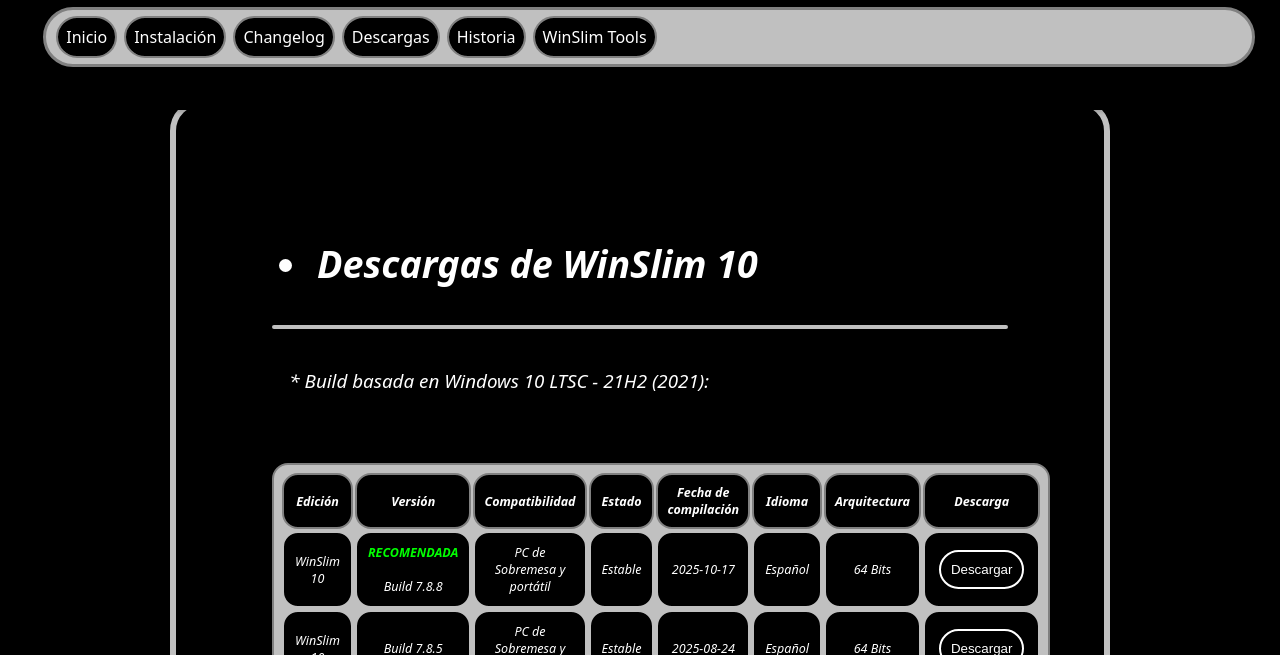
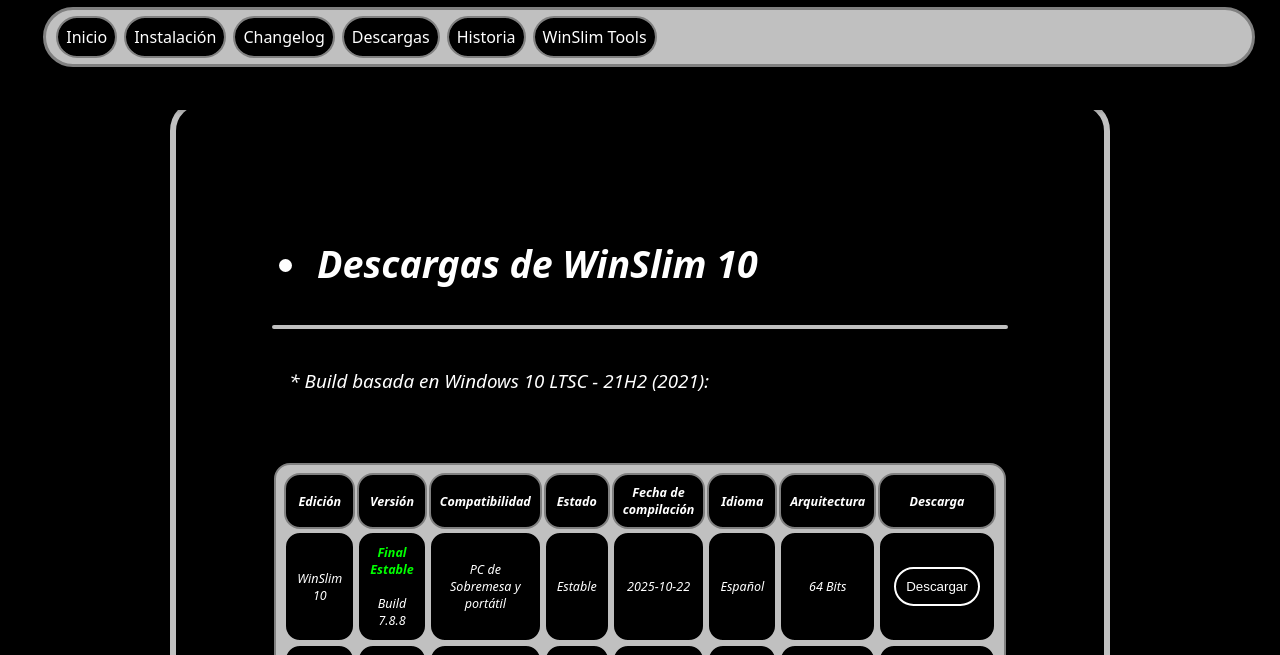
Before and after one commit to Christianlg97/WinSlim-project, a plain HTML site: page WinSlimDownloadsES.html in a window 1280 px wide. Shown: the part 145-800 px from the top of the page. Drawn offline with Linux system fonts and the light colour scheme.

Commit message:
Update WinSlimDownloadsES.html

```diff
--- a/WinSlimDownloadsES.html
+++ b/WinSlimDownloadsES.html
@@ -78,10 +78,10 @@
                         </tr>
                         <tr>
                             <td>WinSlim 10</td>
-                            <td><strong style="color: lime;">RECOMENDADA</strong><br><br>Build 7.8.8</td>
+                            <td><strong style="color: lime;">Final Estable</strong><br><br>Build 7.8.8</td>
                             <td>PC de Sobremesa y portátil</td>
                             <td>Estable</td>
-                            <td>2025-10-17</td>
+                            <td>2025-10-22</td>
                             <td>Español</td>
                             <td>64 Bits</td>
                             <td><a href="https://drive.google.com/file/d/1be-ezO3ohgOzxbqhqOrAoXYKAAAwKEJc/view" target="_blank"><button>Descargar</button></a></td>
```
